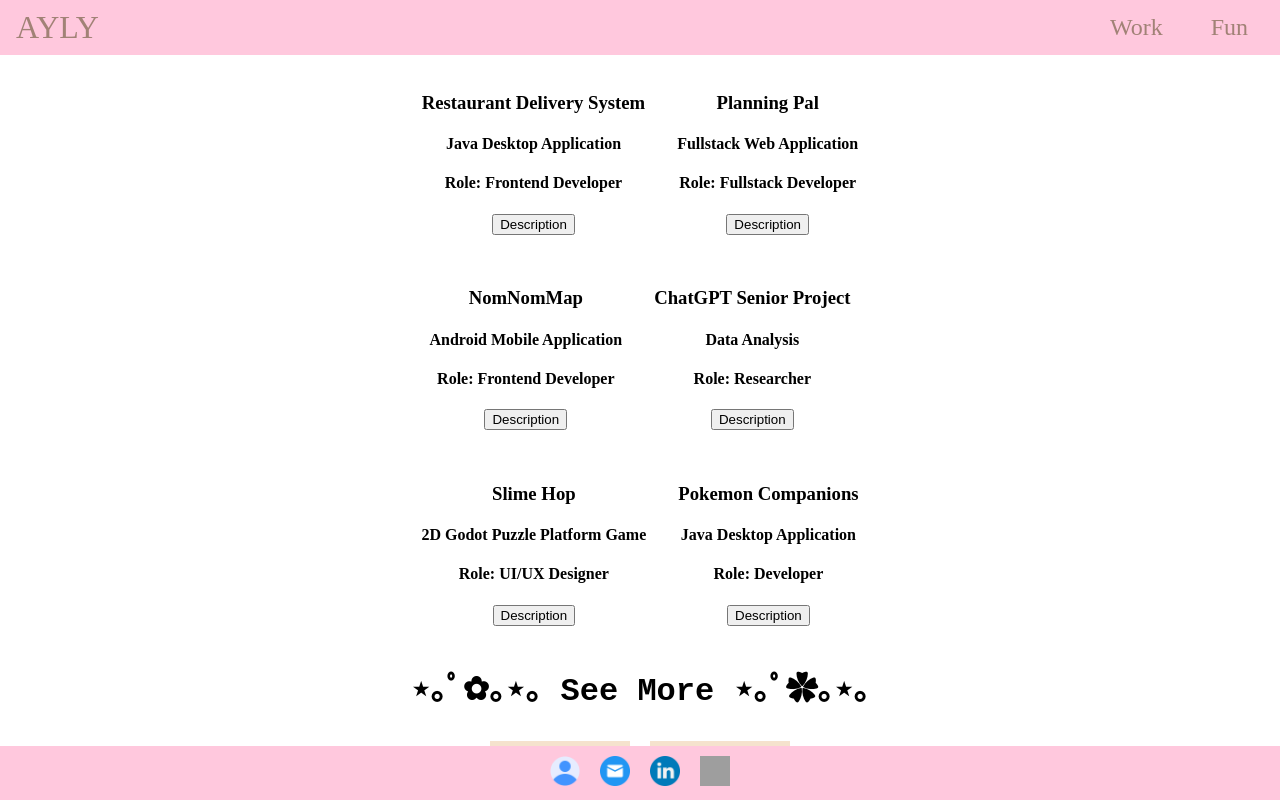
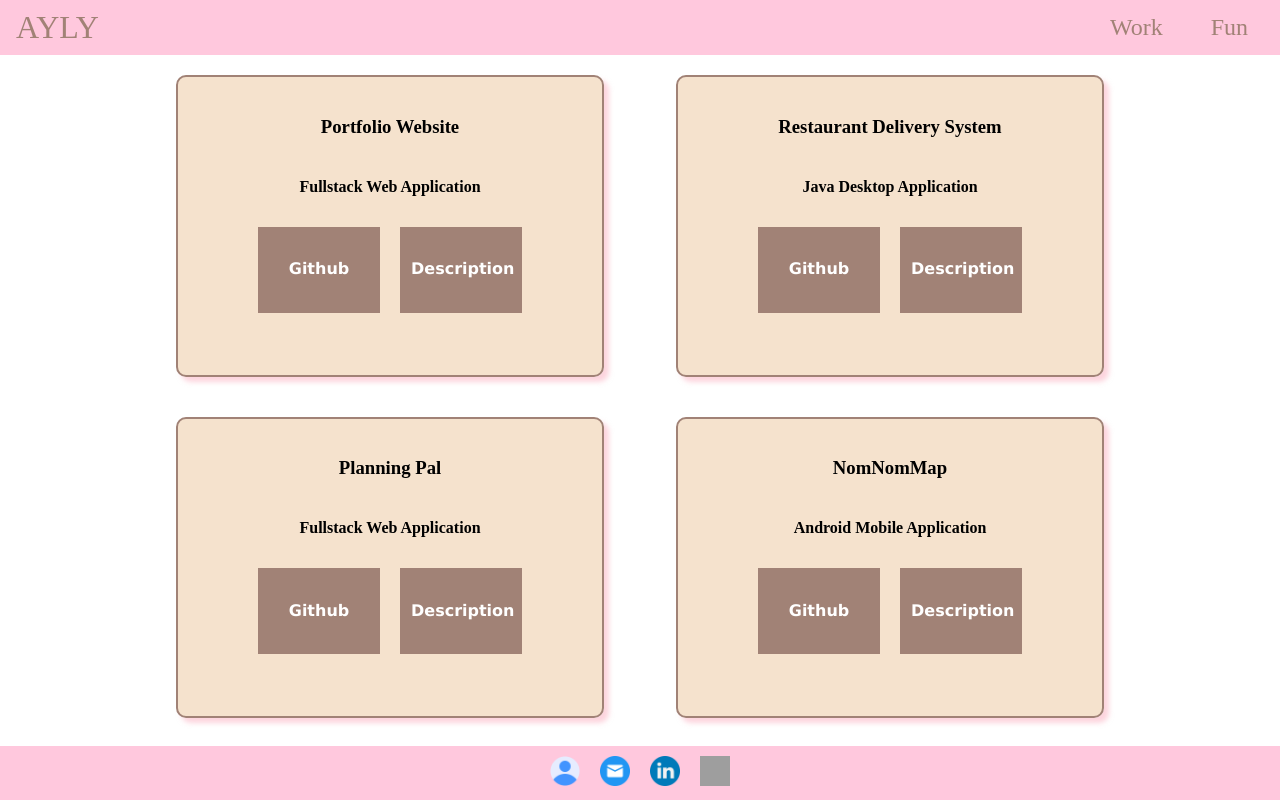
Before and after one commit to ayly8/Portfolio, a React (Vite) app in the folder my-portfolio/: page /work in a window 1280 px wide. Shown: the top 800 px of the page. Built offline with nearby package versions, Linux system fonts and the light colour scheme; grey boxes are pictures that could not be loaded.

Commit message:
changed the layout of the work page and the project jsx file for the project descriptions, also started the css for those files

```diff
--- a/my-portfolio/src/components/Project.jsx
+++ b/my-portfolio/src/components/Project.jsx
@@ -2,24 +2,38 @@ import PropTypes from 'prop-types'
 import '../css/project.css'
 
 function Project(props) {
+   const openInNewTab = (url) => () => {
+      window.open(url, '_blank', 'noopener,noreferrer');
+   };
+
    return (
       <div className="proj">
+         <h3 className="proj-title">{props.title}</h3>
          <img className="proj-img" src={props.img} alt={props.imgdesc}></img>
-         <h3 className="proj-title">{props.title}</h3>
-         <h4 className="proj-brief-desc">{props.briefdesc}</h4>
-         <h4 className="proj-role">Role: {props.role}</h4>
-         <button className="proj-desc-btn">Description</button>
+         <h4 className="brief-desc">{props.briefdesc}</h4>
+         <div className="links">
+            <div
+               className="github-link"
+               onClick={openInNewTab(props.githublink)}>
+               <h4>Github</h4>
+            </div>
+            <div
+               className="desc-div"
+               onClick={openInNewTab(props.githublink)}>
+               <h4>Description</h4>
+            </div>
+         </div>
          <p className="proj-full-desc">{props.fulldesc}</p>
       </div>
    );
 }
 
 Project.propTypes= {
+   title: PropTypes.string.isRequired,
    img: PropTypes.string.isRequired,
    imgdesc: PropTypes.string.isRequired,
-   title: PropTypes.string.isRequired,
    briefdesc: PropTypes.string.isRequired,
-   role: PropTypes.string.isRequired,
+   githublink: PropTypes.string.isRequired,
    fulldesc: PropTypes.string.isRequired,
 }
 
--- a/my-portfolio/src/css/home.css
+++ b/my-portfolio/src/css/home.css
@@ -4,6 +4,7 @@
    align-items: center;
    text-align: center;
    width: 100%;
+   overflow: auto;
 }
 
 .section-title {
--- a/my-portfolio/src/css/project.css
+++ b/my-portfolio/src/css/project.css
@@ -0,0 +1,64 @@
+#everything {
+   display: flex;
+   flex-direction: column;
+   align-items: center;
+   text-align: center;
+   width: 100%;
+   flex-wrap: wrap;
+   overflow: auto;
+}
+
+.proj {
+   border: 2px solid #A18276;
+   border-radius: 10px;
+   box-shadow: 5px 5px 5px rgba(251,172,190, 0.5);
+   background-color: rgba(241,214,184, 0.7);
+   padding: 20px;
+   margin: 20px;
+   text-align: center;
+   width: 30vw;
+   display: inline-block;
+   display: flex;
+   flex-direction: column;
+   justify-content: center;
+   align-items: center;
+   flex: 1;
+}
+
+.links {
+   display: flex;
+   flex-wrap: wrap;
+}
+
+.github-link, .desc-div {
+   background-color: #A18276;
+   color: white;
+   border: 1px solid #A18276;
+   font-family: Verdana;
+   font-size: 16;
+   text-align: center;
+   width: 100px;
+   padding: 10px;
+   margin: 10px;
+   cursor: pointer;
+}
+
+.github-link:hover, .desc-div:hover {
+   background-color: #DAC6B5;
+   /* background-color: rgba(251,172,190, 0.5); */
+   color: #A18276;
+   border: 1px solid #A18276;
+}
+
+.github-link::after, .desc-div::after {
+   content: '';
+   width: 0;
+   height: 2px;
+   display: block;
+   background: #A18276;
+   transition: width 0.3s ease, background-color 0.3s ease;
+ }
+
+.github-link:hover::after, .desc-div:hover::after {
+   width: 100%;
+ }
--- a/my-portfolio/src/pages/Fun.jsx
+++ b/my-portfolio/src/pages/Fun.jsx
@@ -1,10 +1,6 @@
 import SeeMore from "../components/SeeMore"
 
 function Fun() {
-   const navigateTo = (path) => () => {
-      window.location.href = path;
-   };
-
    return (
       <>
          <h1>Fun Test</h1>
--- a/my-portfolio/src/pages/Home.jsx
+++ b/my-portfolio/src/pages/Home.jsx
@@ -1,14 +1,9 @@
-import { Link } from "react-router-dom"
 import Description from "../components/Desc"
 import SeeMore from "../components/SeeMore"
 import '../css/home.css'
 import ally from '../assets/Allison_Ly.JPG'
 
 function Home() {
-   const navigateTo = (path) => () => {
-      window.location.href = path;
-   };
-
    const openInNewTab = (url) => () => {
       window.open(url, '_blank', 'noopener,noreferrer');
    };
--- a/my-portfolio/src/pages/Work.jsx
+++ b/my-portfolio/src/pages/Work.jsx
@@ -3,64 +3,60 @@ import SeeMore from "../components/SeeMore"
 import '../css/work.css'
 
 function Work() {
-   const navigateTo = (path) => () => {
-      window.location.href = path;
-   };
-
    return (
       <>
          <div id="everything">
             <div className="proj-section">
                <Project
+                  title="Portfolio Website"
                   img=""
                   imgdesc=""
-                  title="Restaurant Delivery System"
-                  briefdesc="Java Desktop Application"
-                  role="Frontend Developer"
+                  briefdesc="Fullstack Web Application"
+                  githublink=""
                   fulldesc=""
                />
                <Project
+                  title="Restaurant Delivery System"
                   img=""
                   imgdesc=""
-                  title="Planning Pal"
-                  briefdesc="Fullstack Web Application"
-                  role="Fullstack Developer"
+                  briefdesc="Java Desktop Application"
+                  githublink=""
                   fulldesc=""
                />
             </div>
             <div className="proj-section">
                <Project
+                  title="Planning Pal"
                   img=""
                   imgdesc=""
-                  title="NomNomMap"
-                  briefdesc="Android Mobile Application"
-                  role="Frontend Developer"
+                  briefdesc="Fullstack Web Application"
+                  githublink=""
                   fulldesc=""
                />
                <Project
+                  title="NomNomMap"
                   img=""
                   imgdesc=""
-                  title="ChatGPT Senior Project"
-                  briefdesc="Data Analysis"
-                  role="Researcher"
+                  briefdesc="Android Mobile Application"
+                  githublink=""
                   fulldesc=""
                />
             </div>
             <div className="proj-section">
                <Project
+                  title="ChatGPT Senior Project"
                   img=""
                   imgdesc=""
-                  title="Slime Hop"
-                  briefdesc="2D Godot Puzzle Platform Game"
-                  role="UI/UX Designer"
+                  briefdesc="Data Analysis"
+                  githublink=""
                   fulldesc=""
                />
                <Project
+                  title="Slime Hop"
                   img=""
                   imgdesc=""
-                  title="Pokemon Companions"
-                  briefdesc="Java Desktop Application"
-                  role="Developer"
+                  briefdesc="2D Godot Puzzle Platform Game"
+                  githublink=""
                   fulldesc=""
                />
             </div>
```
